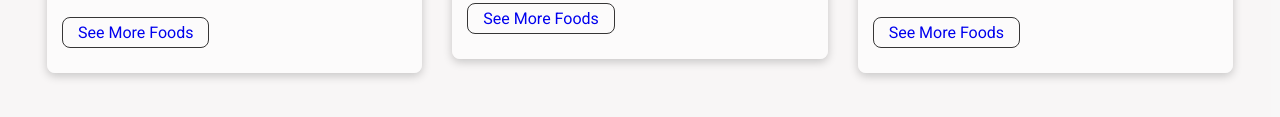
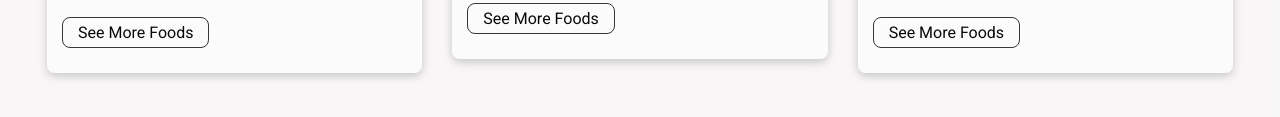
Before and after one commit to mdayubali/card-design, a plain HTML site: page index.html in a window 1280 px wide. Shown: the part 607-724 px from the top of the page. Drawn offline with Linux system fonts and the light colour scheme.

Commit message:
text color update for button

```diff
--- a/css/style.css
+++ b/css/style.css
@@ -56,6 +56,7 @@ section.contianer-fluid{
     margin-block: 10px;
 }
 .btn{
+    color: #090909;
     display: inline-flex;
     margin-block: 10px;
     border: 1px solid rgba(5, 5, 5, 0.8);
```
